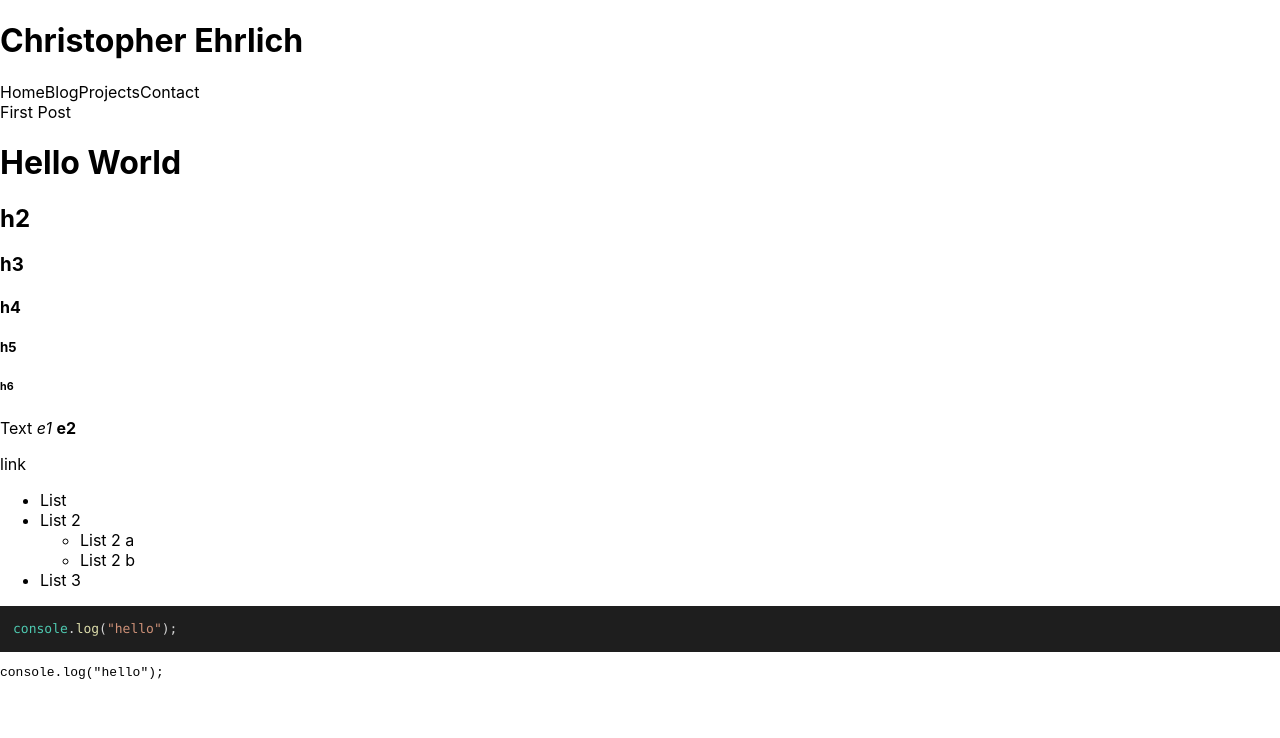
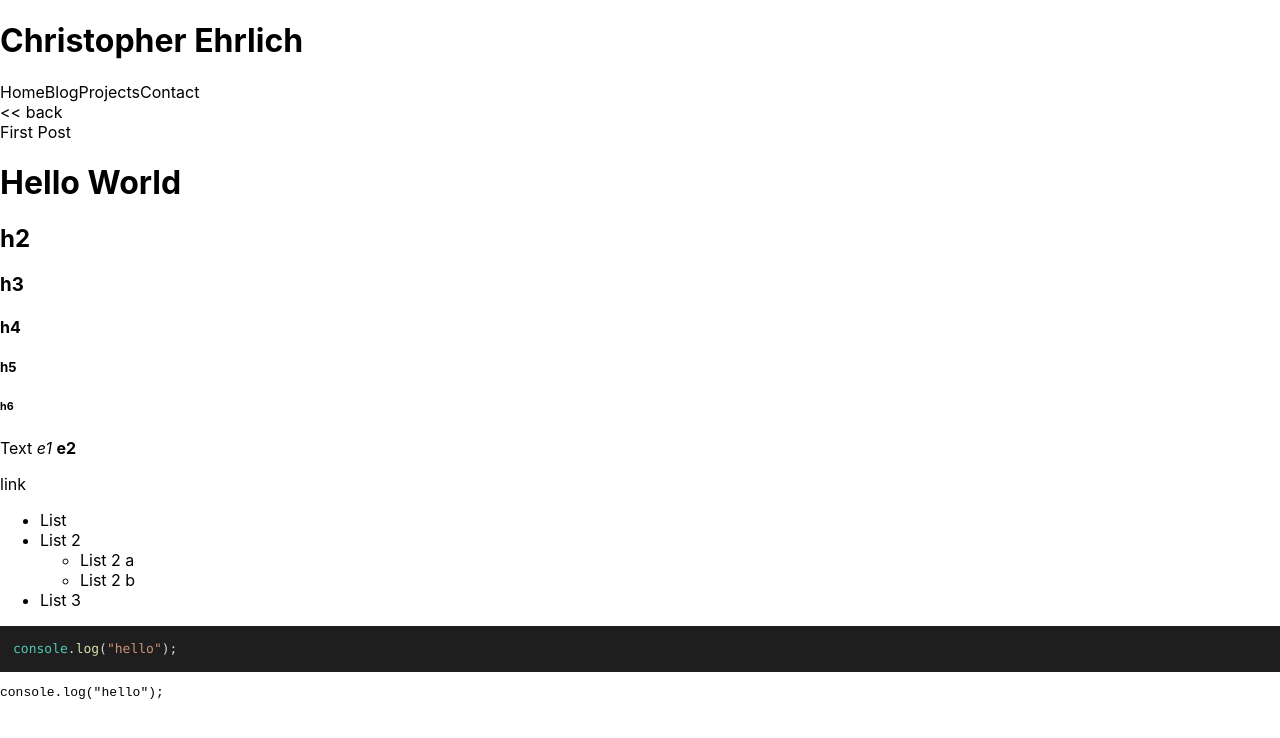
Before and after one commit to c-ehrlich/personal-site, a Next.js app: page /blog/post1 in a window 1280 px wide. Shown: the top 738 px of the page. Built offline with nearby package versions, Linux system fonts and the light colour scheme.

Commit message:
Add back button to blog post

```diff
--- a/components/BlogLayout.tsx
+++ b/components/BlogLayout.tsx
@@ -1,3 +1,4 @@
+import Link from 'next/link';
 import { ReactChild } from 'react';
 import { BlogFrontMatter } from '../types';
 
@@ -10,6 +11,9 @@ const BlogLayout = ({
 }) => {
   return (
     <>
+      <Link href='/blog'>
+        <a>{`<< back`}</a>
+      </Link>
       <div>{frontMatter.title}</div>
       {children}
     </>
```
